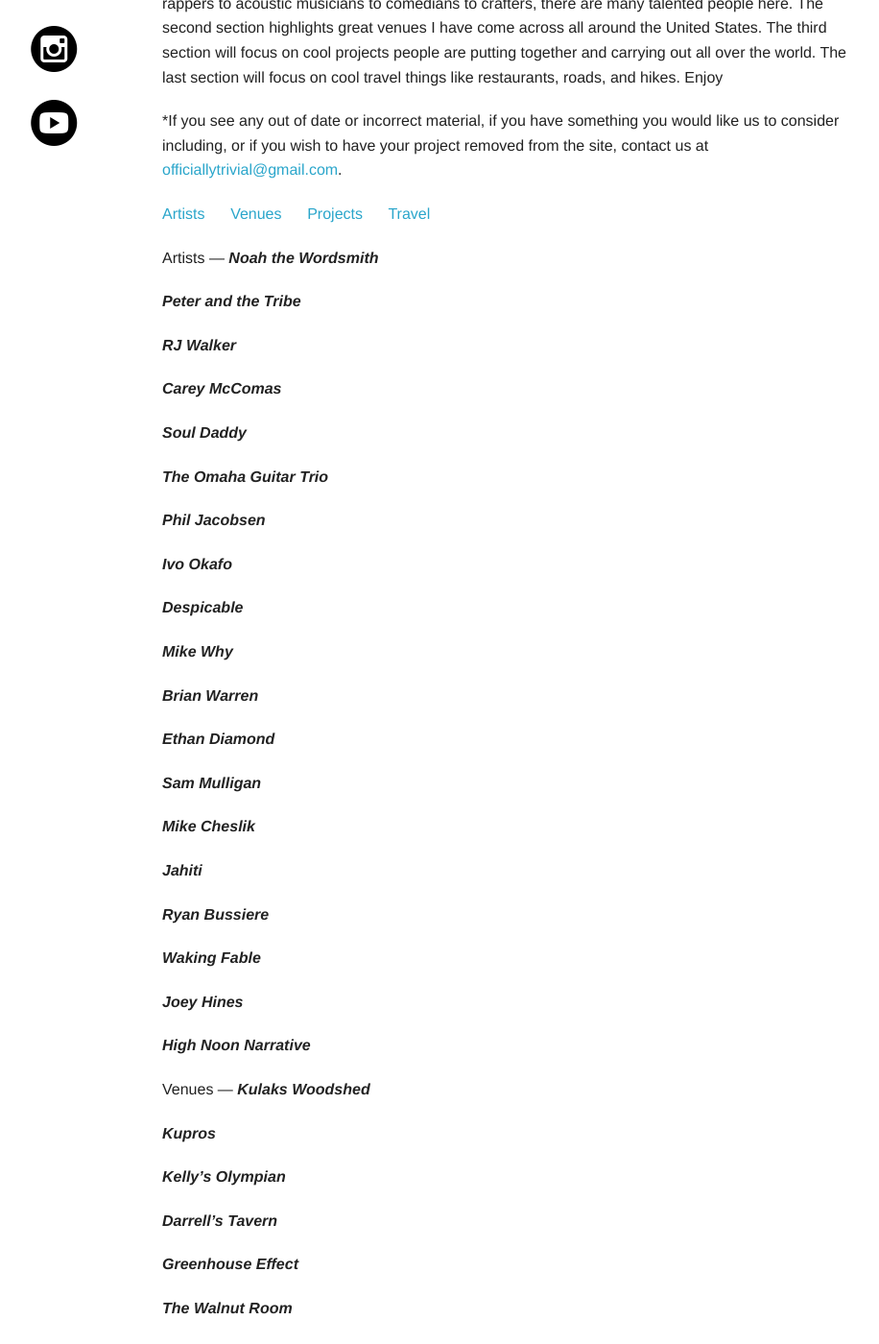
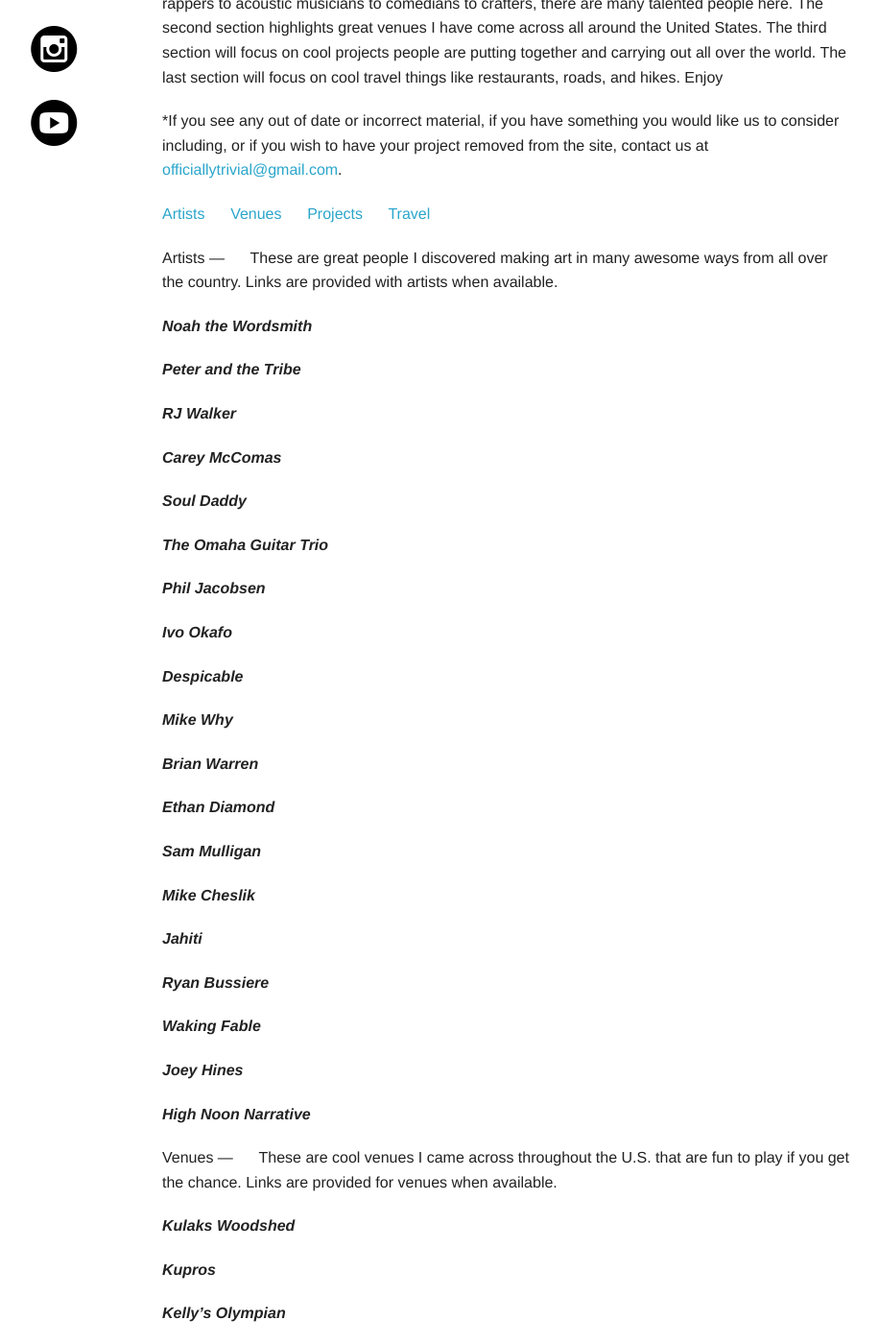
Before and after one commit to atrivialhero/atrivialhero.github.io, a Jekyll site: the page built from love.md, in a window 1280 px wide and 1400 px high, scrolled down 378 px. Shown: the whole window at 96% size, without its empty margins (236-1152 px from the left). Built offline with Jekyll 4.4.1, drawn with Linux system fonts in a browser that asks for light colours; some web fonts are replaced; Markdown is read by kramdown in place of the engine named in the settings; some of the changed text lies outside the part shown.

Commit message:
Update love.md

```diff
--- a/love.md
+++ b/love.md
@@ -19,6 +19,8 @@ This page is dedicated to the many wonderful things I have discovered along my t
 <a name="Artists"></a>
 Artists
 ---
+&nbsp;&nbsp;&nbsp;&nbsp;&nbsp;These are great people I discovered making art in many awesome ways from all over the country. Links are provided with artists when available.
+
 ***Noah the Wordsmith***
 
 ***Peter and the Tribe***
@@ -60,6 +62,8 @@ Artists
 <a name="Venues"></a>
 Venues
 ---
+&nbsp;&nbsp;&nbsp;&nbsp;&nbsp;These are cool venues I came across throughout the U.S. that are fun to play if you get the chance. Links are provided for venues when available.
+
 ***Kulaks Woodshed***
 
 ***Kupros***
@@ -114,6 +118,8 @@ Venues
 <a name="Projects"></a>
 Projects
 ---
+&nbsp;&nbsp;&nbsp;&nbsp;&nbsp;These are various initiatives worth checking out from people supporting local scenes to promoting mental health in cool collective ways.
+
 ***Punks in Vegas***
 
 ***Roads to Courage***
@@ -124,7 +130,9 @@ Projects
 
 ***Circus Freaks***
 
+***Arcosanti***
 
 <a name="Travel"></a>
 Travel
 ---
+&nbsp;&nbsp;&nbsp;&nbsp;&nbsp;These are random, possibly under the radar visits I made on my roadtrip that I would recommend to all travelers out there.
```
